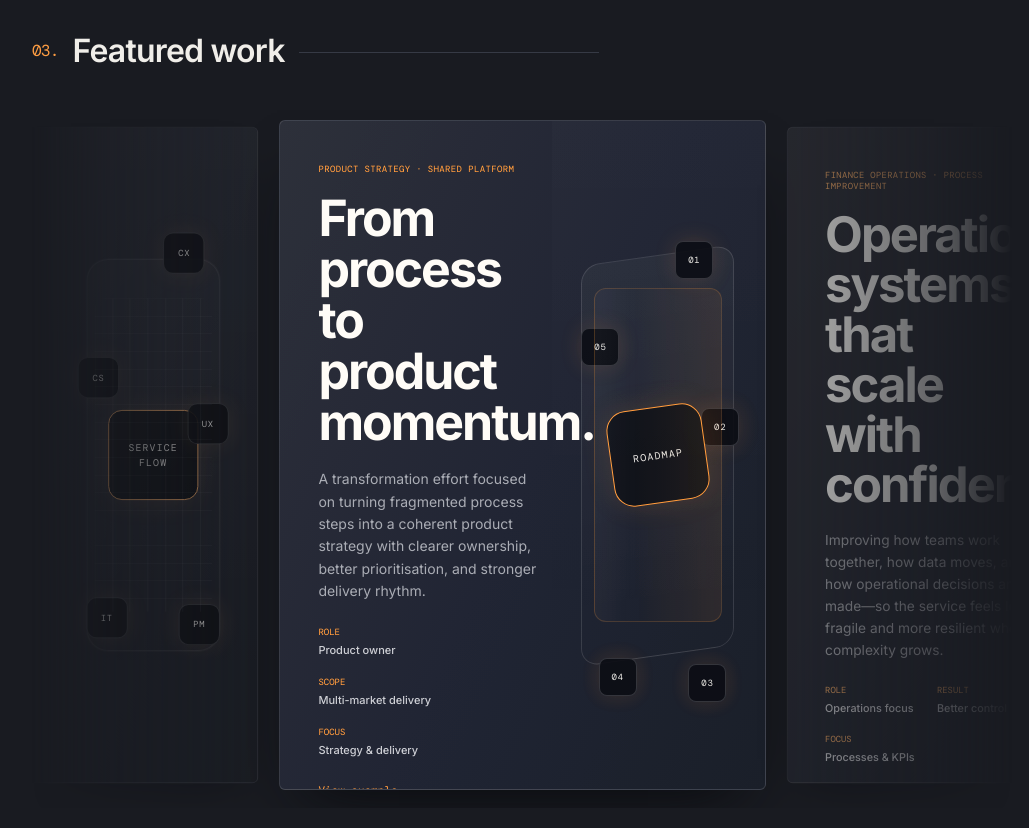
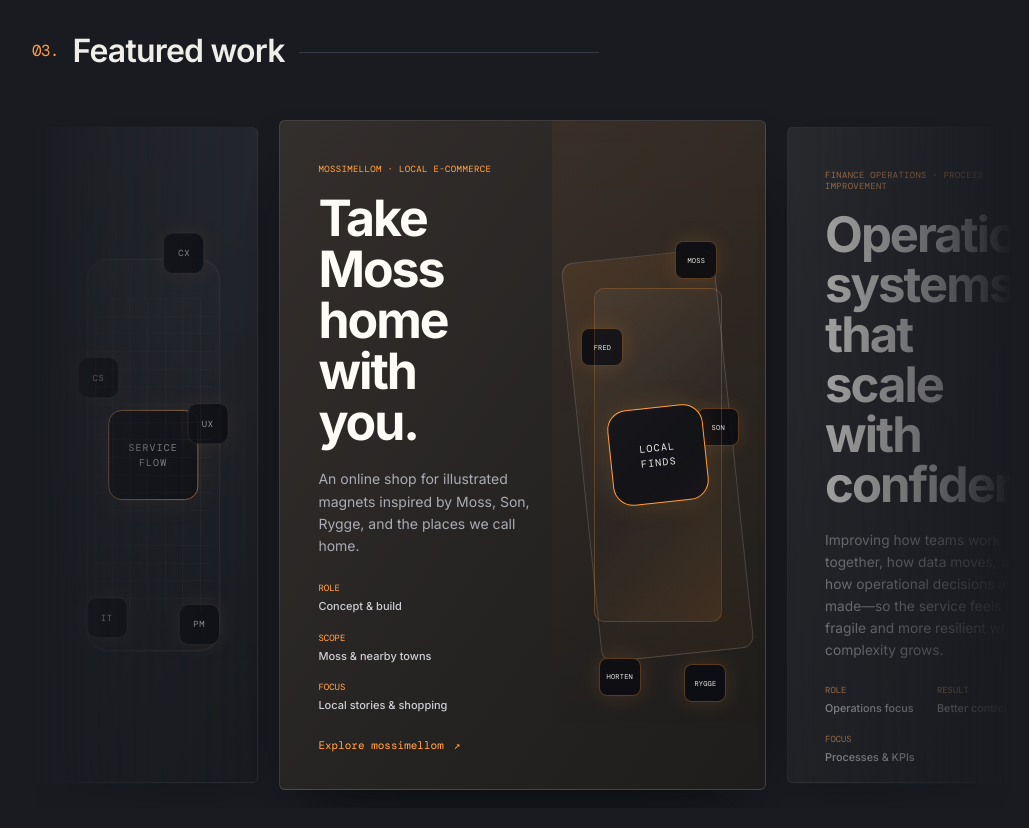
Before and after one commit to Christopher-Haslerud/chris-landing, a plain HTML site: page index.html in a window 1280 px wide. Shown: the part 2520-3348 px from the top of the page, without its empty margins (118-1147 px from the left). Drawn offline with nearby package versions, Linux system fonts and the light colour scheme.

Commit message:
Updated featured cards, adding mossimellom and changing slightly styles

```diff
--- a/index.html
+++ b/index.html
@@ -294,20 +294,20 @@ Produktleder,
             <article class="featured-slide">
               <div class="featured-card featured-card--3">
                 <div class="featured-content">
-                  <p class="eyebrow">PRODUCT STRATEGY · SHARED PLATFORM</p>
-                  <h3>From process<br>to product momentum.</h3>
-                  <p class="featured-description">A transformation effort focused on turning fragmented process steps into a coherent product strategy with clearer ownership, better prioritisation, and stronger delivery rhythm.</p>
+                  <p class="eyebrow">MOSSIMELLOM · LOCAL E-COMMERCE</p>
+                  <h3>Take Moss<br>home with you.</h3>
+                  <p class="featured-description">An online shop for illustrated magnets inspired by Moss, Son, Rygge, and the places we call home.</p>
                   <div class="featured-facts">
-                    <div><span>ROLE</span><b>Product owner</b></div>
-                    <div><span>SCOPE</span><b>Multi-market delivery</b></div>
-                    <div><span>FOCUS</span><b>Strategy & delivery</b></div>
+                    <div><span>ROLE</span><b>Concept & build</b></div>
+                    <div><span>SCOPE</span><b>Moss & nearby towns</b></div>
+                    <div><span>FOCUS</span><b>Local stories & shopping</b></div>
                   </div>
-                  <a class="text-link" href="#projects">View example <span>↗</span></a>
+                  <a class="text-link" href="https://github.com/Christopher-Haslerud/mossimellom" target="_blank" rel="noopener noreferrer">Explore mossimellom <span>↗</span></a>
                 </div>
-                <div class="featured-visual" aria-label="Abstract illustration for product strategy">
+                <div class="featured-visual" aria-label="Illustration of local Mossimellom magnet designs">
                   <div class="network-orbit orbit-one"></div><div class="network-orbit orbit-two"></div>
-                  <span class="network-node node-norway">01</span><span class="network-node node-denmark">02</span><span class="network-node node-portugal">03</span><span class="network-node node-italy">04</span><span class="network-node node-greece">05</span>
-                  <span class="network-core">ROADMAP</span>
+                  <span class="network-node node-norway">MOSS</span><span class="network-node node-denmark">SON</span><span class="network-node node-portugal">RYGGE</span><span class="network-node node-italy">HORTEN</span><span class="network-node node-greece">FRED</span>
+                  <span class="network-core">LOCAL<br>FINDS</span>
                 </div>
               </div>
             </article>
--- a/style.css
+++ b/style.css
@@ -655,6 +655,21 @@ main {
   border-color: rgba(255, 255, 255, .08);
   background: var(--card-surface);
 }
+.featured-card--1 {
+  --card-surface: linear-gradient(125deg, #30313a 0%, #22252e 55%, #191b21 100%);
+}
+.featured-card--2 {
+  --card-surface: linear-gradient(125deg, #2b303a 0%, #222630 55%, #191b21 100%);
+}
+.featured-card--3 {
+  --card-surface: linear-gradient(125deg, #302c2a 0%, #242221 55%, #1c1b1a 100%);
+}
+.featured-card--4 {
+  --card-surface: linear-gradient(125deg, #303034 0%, #242429 55%, #1b1b20 100%);
+}
+.featured-card--5 {
+  --card-surface: linear-gradient(125deg, #2d3035 0%, #22252a 55%, #191b21 100%);
+}
 .featured-card--1 .eyebrow,
 .featured-card--2 .eyebrow,
 .featured-card--3 .eyebrow,
@@ -877,27 +892,37 @@ main {
 }
 
 .featured-card--3 .featured-visual {
-  background: linear-gradient(180deg, rgba(255,255,255,.02), rgba(255,255,255,0));
+  background: linear-gradient(180deg, rgba(255,158,67,.06), rgba(255,255,255,0));
 }
 .featured-card--3 .featured-visual::before {
   content: "";
   position: absolute;
   inset: 20% 14% 20% 14%;
-  border: 1px solid rgba(255,255,255,.12);
-  border-radius: 18px;
-  background: linear-gradient(180deg, rgba(255,255,255,.04), rgba(255,255,255,0));
-  transform: skewY(-8deg);
+  border: 1px solid rgba(255,255,255,.14);
+  border-radius: 12px;
+  background: linear-gradient(145deg, rgba(255,158,67,.1), rgba(255,255,255,.02) 48%, rgba(255,158,67,.04));
+  transform: rotate(-6deg);
 }
 .featured-card--3 .featured-visual::after {
   content: "";
   position: absolute;
   inset: 25% 20% 25% 20%;
-  border: 1px solid rgba(255, 158, 67, .18);
-  border-radius: 12px;
-  background: linear-gradient(90deg, rgba(255,255,255,.03), transparent 30%, rgba(255,158,67,.08));
+  border: 1px solid rgba(255,158,67,.2);
+  border-radius: 10px;
+  background: linear-gradient(135deg, rgba(255,255,255,.04), transparent 55%, rgba(255,158,67,.1));
 }
 .featured-card--3 .network-orbit { display: none; }
-.featured-card--3 .network-node { border-radius: 8px; width: 38px; height: 38px; }
+.featured-card--3 .network-node {
+  width: auto;
+  min-width: 42px;
+  height: 38px;
+  padding: 0 7px;
+  border-radius: 8px;
+  border-color: rgba(255,158,67,.3);
+  color: var(--lightest-slate);
+  font-size: 7px;
+  letter-spacing: .03em;
+}
 .featured-card--3 .node-norway { top: 18%; left: 58%; }
 .featured-card--3 .node-denmark { top: 43%; right: 12%; }
 .featured-card--3 .node-portugal { right: 18%; bottom: 13%; }
@@ -906,7 +931,9 @@ main {
 .featured-card--3 .network-core {
   width: 96px; height: 96px;
   border-radius: 20px;
-  transform: rotate(-8deg);
+  border-color: var(--accent);
+  background: rgba(16, 18, 23, .94);
+  transform: rotate(-6deg);
 }
 
 .featured-card--4 .featured-visual {
```
